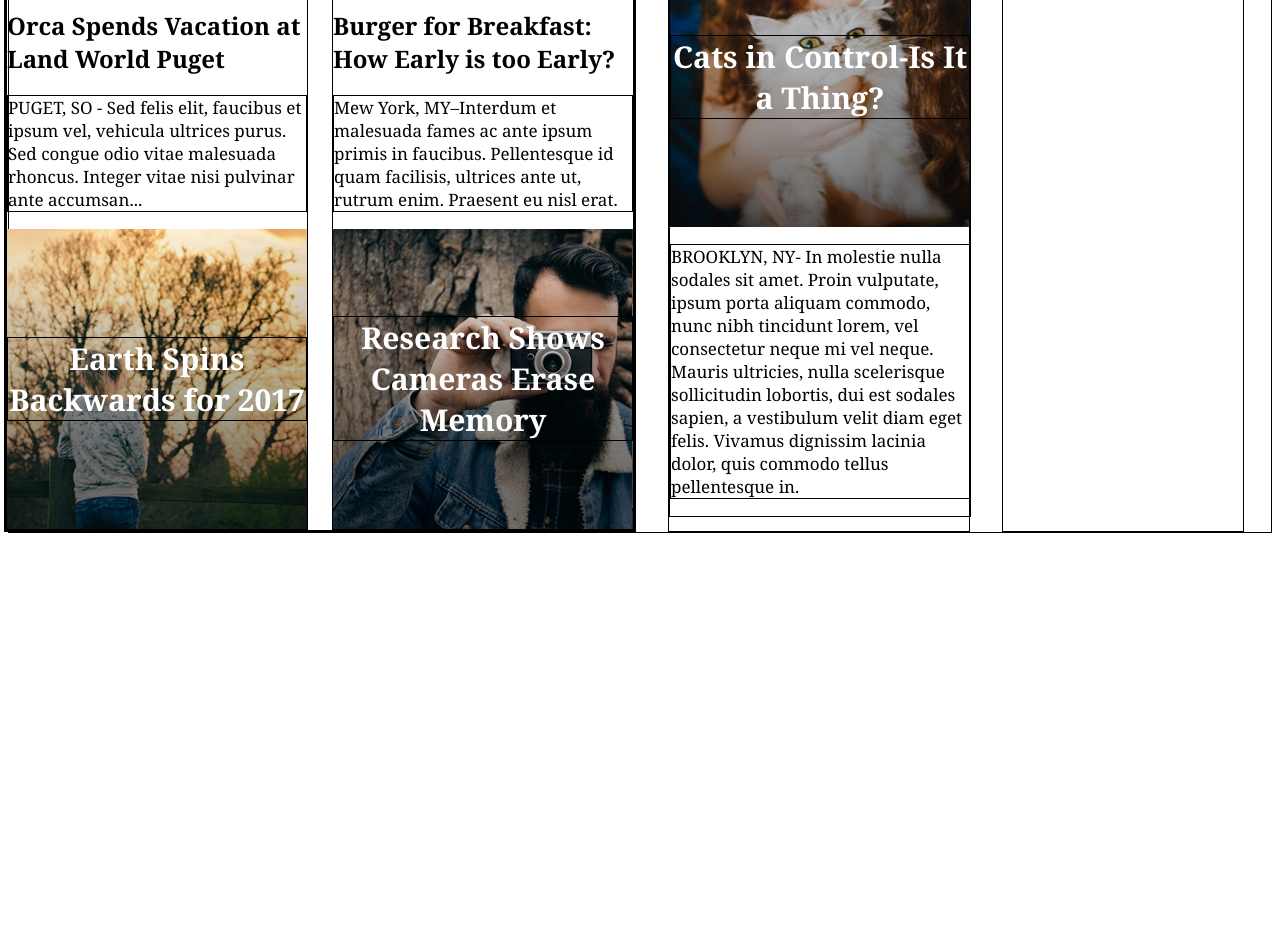
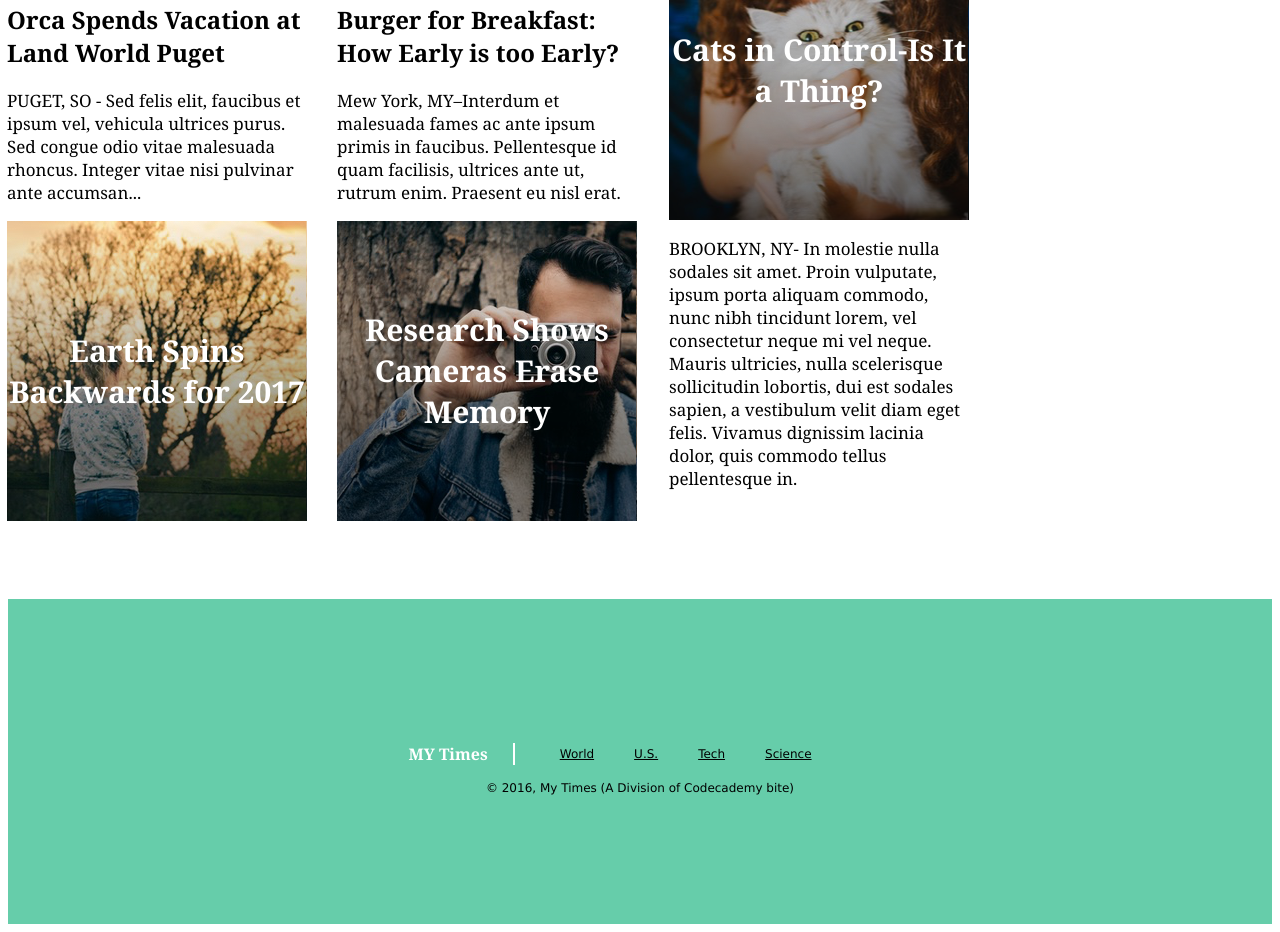
Before and after one commit to DoKe65/mytimes, a plain HTML site: page index.html in a window 1280 px wide. Shown: the part 728-1660 px from the top of the page. Before the commit the page ends 1269 px from the top, so only its background shows below. Drawn offline with Linux system fonts and the light colour scheme.

Commit message:
Finish project.

```diff
--- a/index.html
+++ b/index.html
@@ -101,5 +101,20 @@
 
   </container>
 
+  <footer>
+    <div class="foot">
+      <span class="title">MY Times</span>
+      <nav>
+        <span><a href="#">World</a></span>
+        <span><a href="#">U.S.</a></span>
+        <span><a href="#">Tech</a></span>
+        <span><a href="#">Science</a></span>
+      </nav>
+    </div>
+    <div class="copyright">
+      <span>&copy; 2016, My Times (A Division of Codecademy bite)</span>
+    </div>
+  </footer>
+
 </body>
 </html>
--- a/resources/css/style.css
+++ b/resources/css/style.css
@@ -1,7 +1,6 @@
 /* Header */
 header {
   display: flex;
-  font-family: Verdana;
   font-size: 14px;
   font-weight: bold;
   align-items: center;
@@ -14,6 +13,18 @@ header {
   opacity: 100;
   z-position: 5;
 }
+
+.header,
+footer,
+.bite {
+  font-family: Verdana;
+}
+
+footer,
+.bite {
+  font-size: 12px;
+}
+
 
 .logo {
   color: MediumAquamarine;
@@ -43,23 +54,13 @@ nav span a {
 
 /* Main Content */
 
-container,
-.column,
-.leadstory,
-.legend,
-.text,
-.articles,
-.article,
-.newsbite {
-  border: 1px solid black;
-}
-
 container {
   display: flex;
   padding-top: 116px;
   font-family: Georgia;
   color: black;
   justify-content: center;
+  margin-bottom: 78px;
 }
 
 .column.large,
@@ -156,11 +157,45 @@ container {
 
 .bite {
   background-color: WhiteSmoke;
-  font-family: Verdana;
-  font-size: 12px;
   color: DimGray;
-  border-top: 1px solid black;
   border-bottom: 1px solid black;
   display: block;
   padding: 11px 20px;
 }
+
+/* Footer */
+
+footer {
+  background-color: MediumAquamarine;
+  margin: auto;
+  height: 325px;
+  display: flex;
+  align-items: center;
+  flex-direction: column;
+  width: 100%;
+  justify-content: center;
+}
+
+.foot .title {
+  font-family: Georgia;
+  font-size: 16px;
+  font-weight: bold;
+  color: white;
+  padding-right: 25px;
+  border-right: 2px solid white;
+}
+
+.foot {
+  display: inline-flex;
+  justify-content: center;
+  align-items: center;
+}
+
+.copyright {
+  display: flex;
+  justify-content: center;
+}
+
+footer nav {
+  padding-left: 25px;
+}
```
